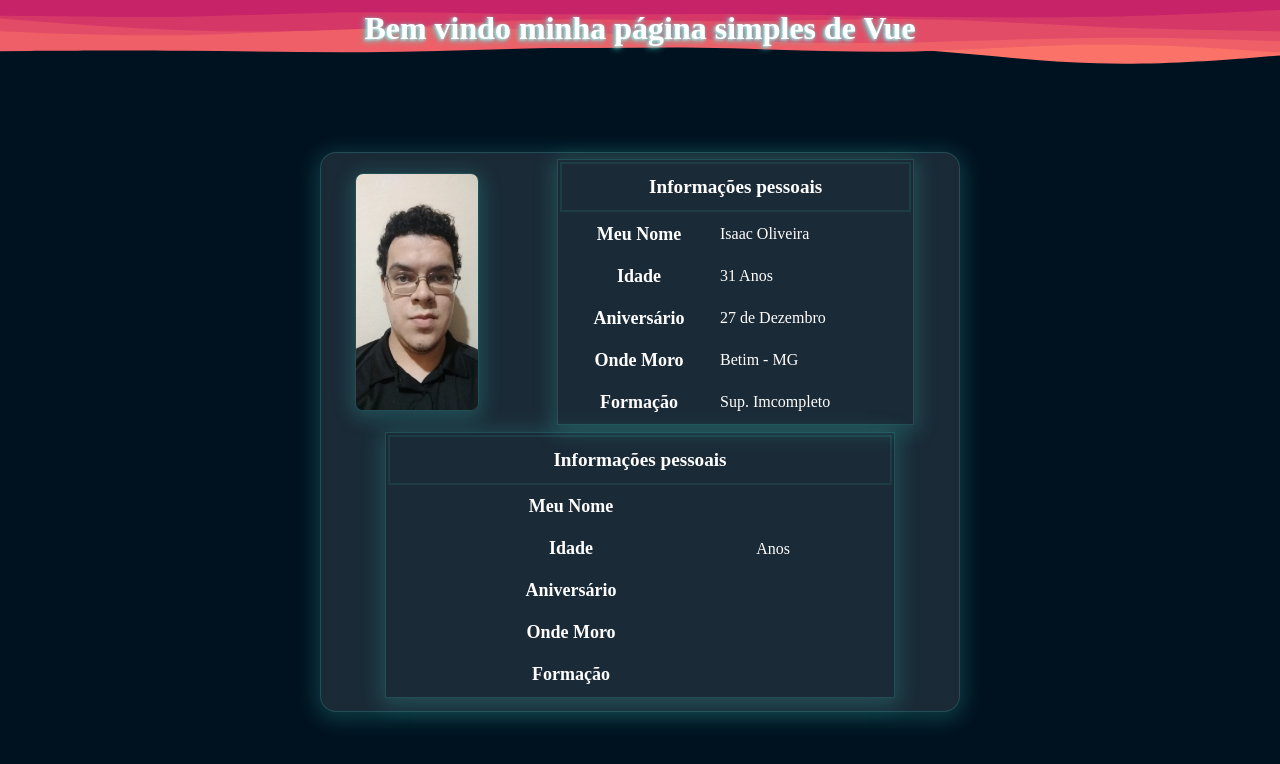
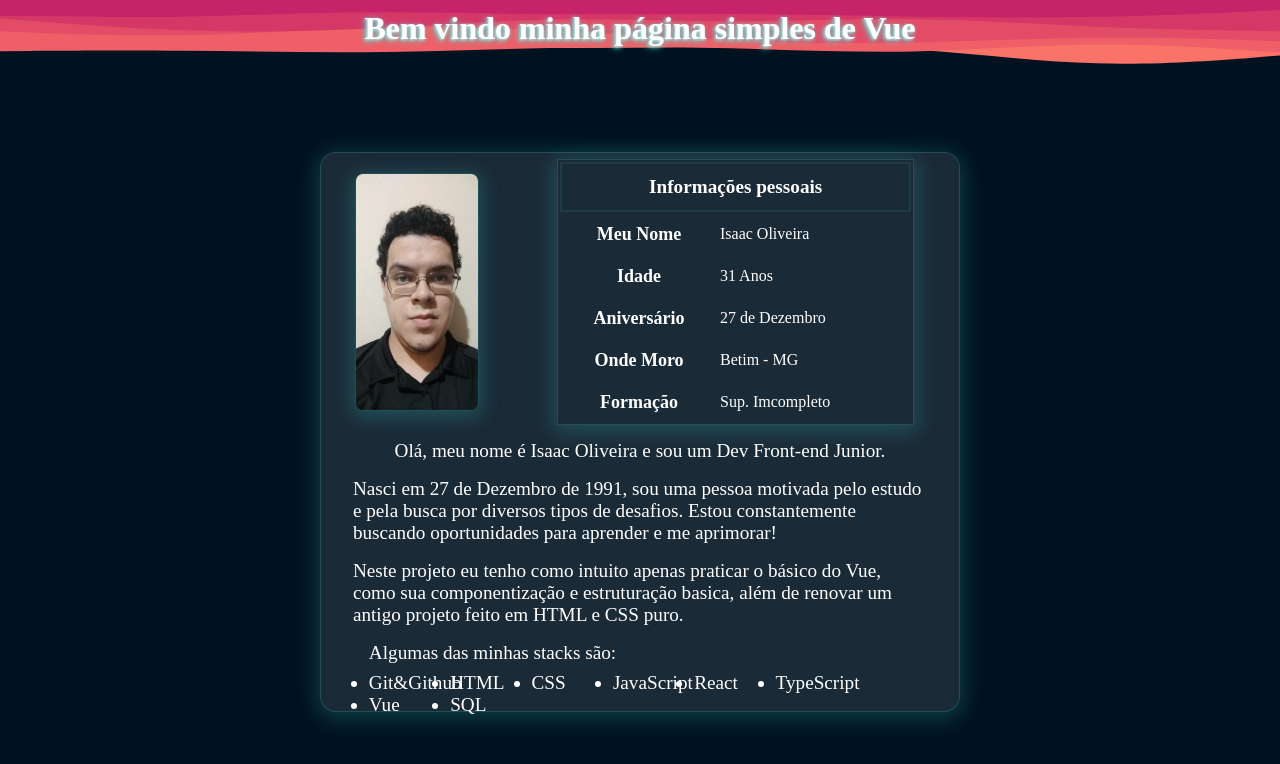
Before and after one commit to IsaacBonfim/38---Simple-Vue, a Vue app: page / in a window 1280 px wide. Shown: the top 764 px of the page. Built offline with nearby package versions, Linux system fonts and the light colour scheme.

Commit message:
Atualizado o componente MyInformation

```diff
--- a/src/components/MyInformation.vue
+++ b/src/components/MyInformation.vue
@@ -1,23 +1,56 @@
 <template>
-  <InfoTable />
+  <p class="info">
+    Olá, meu nome é Isaac Oliveira e sou um Dev Front-end Junior.
+  </p>
+  <p class="info">
+    Nasci em 27 de Dezembro de 1991, sou uma pessoa motivada pelo estudo e pela busca por diversos tipos de desafios. Estou constantemente buscando oportunidades para aprender e me aprimorar!
+  </p>
+  <p class="info">
+    Neste projeto eu tenho como intuito apenas praticar o básico do Vue, como sua componentização e estruturação basica, além de renovar um antigo projeto feito em HTML e CSS puro.
+  </p>
+  <ul class="list">
+    <span>Algumas das minhas stacks são:</span>
+    <li>Git&Github</li>
+    <li>HTML</li>
+    <li>CSS</li>
+    <li>JavaScript</li>
+    <li>React</li>
+    <li>TypeScript</li>
+    <li>Vue</li>
+    <li>SQL</li>
+  </ul>
 </template>
 
 <script>
-import InfoTable from './InfoTable.vue'
-
 export default {
-  name: 'MyInformation',
-  components: {
-    InfoTable
-  },
-  props: {
-    msg: String
-  }
+  name: 'MyInformation'
 }
 </script>
 
 <style>
-a {
-  color: #42b983;
-}
+  .info, .list {
+    color: white;
+    font-size: larger;
+  }
+
+  .info {
+    margin: 1vh 0;
+    max-width: 90%;
+  }
+
+  .list {
+    display: flex;
+    flex-wrap: wrap;
+    justify-content: flex-start;
+    width: 85%;
+  }
+
+  .list span {
+    margin: 1vh 0;
+    width: 100%;
+  }
+
+  .list li {
+    width: 15%;
+  }
 </style>
```
